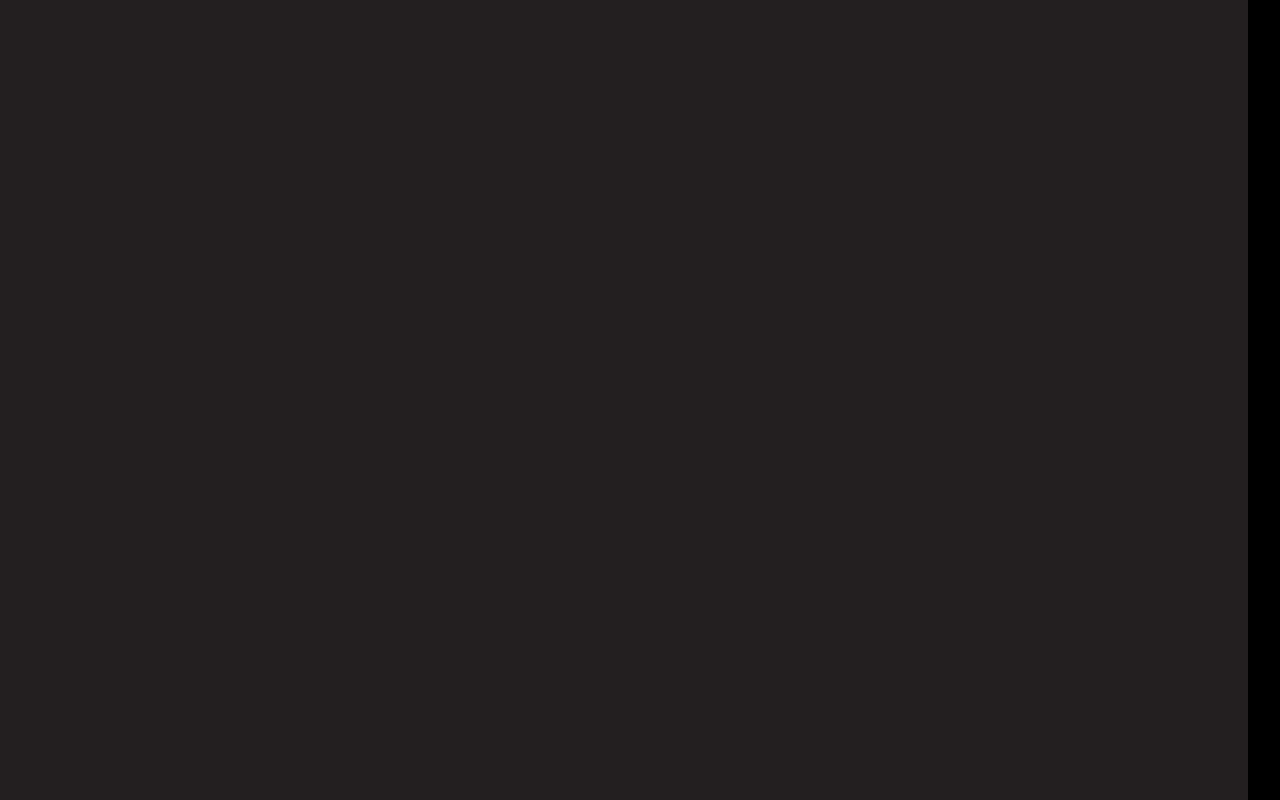
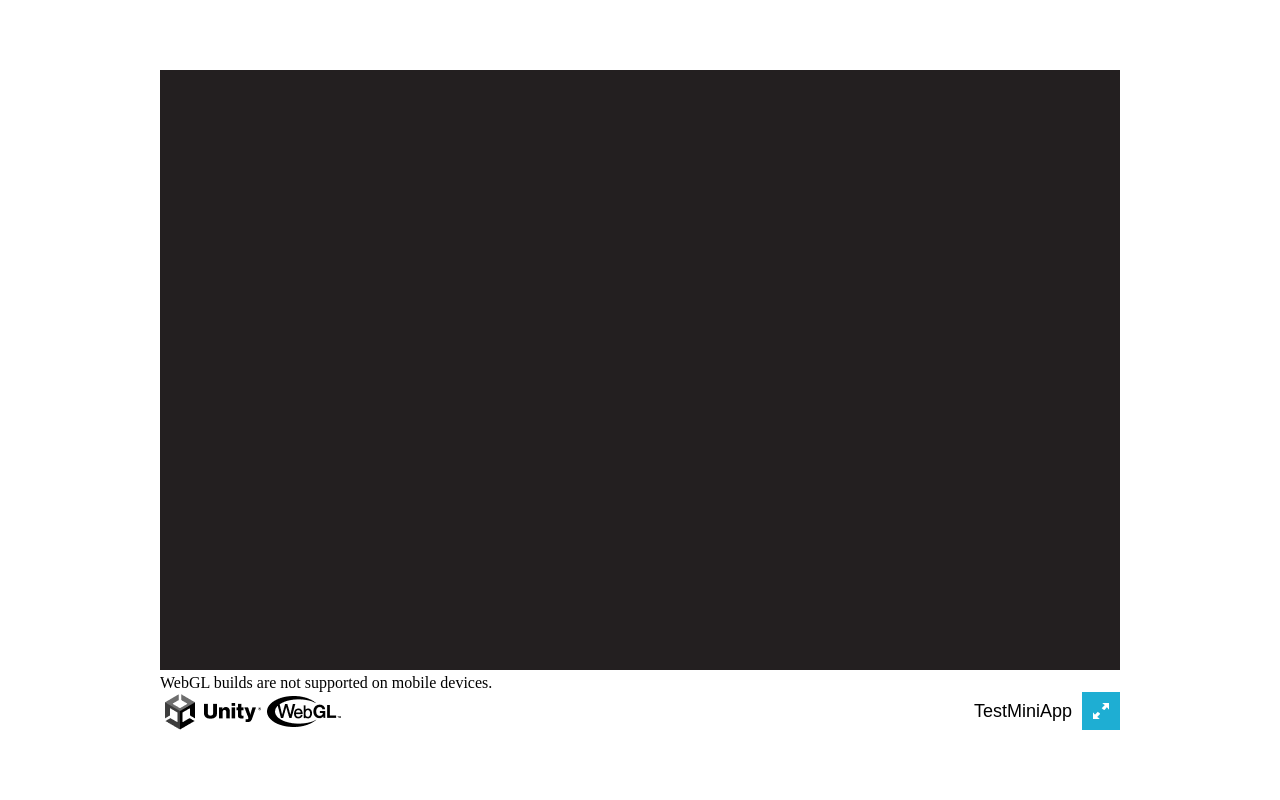
Before and after one commit to DelovoyDrew/TestMiniApp, a plain HTML site: page index.html in a window 1280 px wide. Drawn offline with Linux system fonts and the light colour scheme; no server answers.

Commit message:
Add files via upload

```diff
--- a/index.html
+++ b/index.html
@@ -6,43 +6,11 @@
   <title>TestMiniApp</title>
   <link rel="shortcut icon" href="TemplateData/favicon.ico">
   <link rel="stylesheet" href="TemplateData/style.css">
-  <!-- Отключаем автоматическое зумирование на полях ввода -->
-  <meta name="viewport" content="width=device-width, initial-scale=1.0, user-scalable=no">
-  <style>
-    /* Настройки для канваса */
-    html, body {
-      margin: 0;
-      padding: 0;
-      overflow: hidden;
-      width: 100%;
-      height: 100%;
-      display: flex;
-      align-items: center;
-      justify-content: center;
-      background-color: #000;
-    }
-
-    #unity-container {
-      position: fixed;
-      top: 0;
-      left: 0;
-      width: 100vw;
-      height: 100vh;
-      display: flex;
-      align-items: center;
-      justify-content: center;
-      overflow: hidden;
-    }
-
-    #unity-canvas {
-      width: 100%;
-      height: 100%;
-      image-rendering: -webkit-optimize-contrast;
-    }
-  </style>
+  <!-- Отключаем автоматический зум при фокусе на InputField -->
+  <meta name="viewport" content="width=device-width, initial-scale=1.0, maximum-scale=1.0, user-scalable=no">
 </head>
 <body>
-  <div id="unity-container">
+  <div id="unity-container" class="unity-desktop">
     <canvas id="unity-canvas"></canvas>
     <div id="unity-loading-bar">
       <div id="unity-logo"></div>
@@ -52,6 +20,11 @@
     </div>
     <div id="unity-mobile-warning">
       WebGL builds are not supported on mobile devices.
+    </div>
+    <div id="unity-footer">
+      <div id="unity-webgl-logo"></div>
+      <div id="unity-fullscreen-button"></div>
+      <div id="unity-build-title">TestMiniApp</div>
     </div>
   </div>
 
@@ -70,20 +43,21 @@
       messagingSenderId: "263134158897",
       appId: "1:263134158897:web:226902a0e83f871c3c3510"
     };
+    // Initialize Firebase
     firebase.initializeApp(firebaseConfig);
   </script>
 
-  <!-- JavaScript для предотвращения сдвига при фокусе на InputField -->
+  <!-- JavaScript для контроля зума на InputField -->
   <script>
     document.addEventListener("focusin", function (event) {
       if (event.target.tagName === "INPUT" || event.target.tagName === "TEXTAREA") {
-        document.body.style.position = "fixed";
+        document.body.style.zoom = 1.0; // можно заменить на другой уровень, если нужно
       }
     });
 
     document.addEventListener("focusout", function (event) {
       if (event.target.tagName === "INPUT" || event.target.tagName === "TEXTAREA") {
-        document.body.style.position = "";
+        document.body.style.zoom = 1.0; // восстанавливаем масштаб
       }
     });
   </script>
@@ -120,16 +94,34 @@
       showBanner: unityShowBanner,
     };
 
+    var container = document.querySelector("#unity-container");
     var canvas = document.querySelector("#unity-canvas");
+    var loadingBar = document.querySelector("#unity-loading-bar");
+    var progressBarFull = document.querySelector("#unity-progress-bar-full");
+    var fullscreenButton = document.querySelector("#unity-fullscreen-button");
+    var mobileWarning = document.querySelector("#unity-mobile-warning");
 
+    if (/iPhone|iPad|iPod|Android/i.test(navigator.userAgent)) {
+      container.className = "unity-mobile";
+      config.devicePixelRatio = 1;
+      mobileWarning.style.display = "block";
+      setTimeout(() => {
+        mobileWarning.style.display = "none";
+      }, 5000);
+    } else {
+      canvas.style.width = "960px";
+      canvas.style.height = "600px";
+    }
+    loadingBar.style.display = "block";
+    loadingBar.style.display = "none";
     var script = document.createElement("script");
     script.src = loaderUrl;
     script.onload = () => {
       createUnityInstance(canvas, config, (progress) => {
-        document.querySelector("#unity-progress-bar-full").style.width = 100 * progress + "%";
+        // progressBarFull.style.width = 100 * progress + "%";
       }).then((unityInstance) => {
         this.unityInstance = unityInstance;
-        document.querySelector("#unity-fullscreen-button").onclick = () => {
+        fullscreenButton.onclick = () => {
           unityInstance.SetFullscreen(1);
         };
       }).catch((message) => {
```
